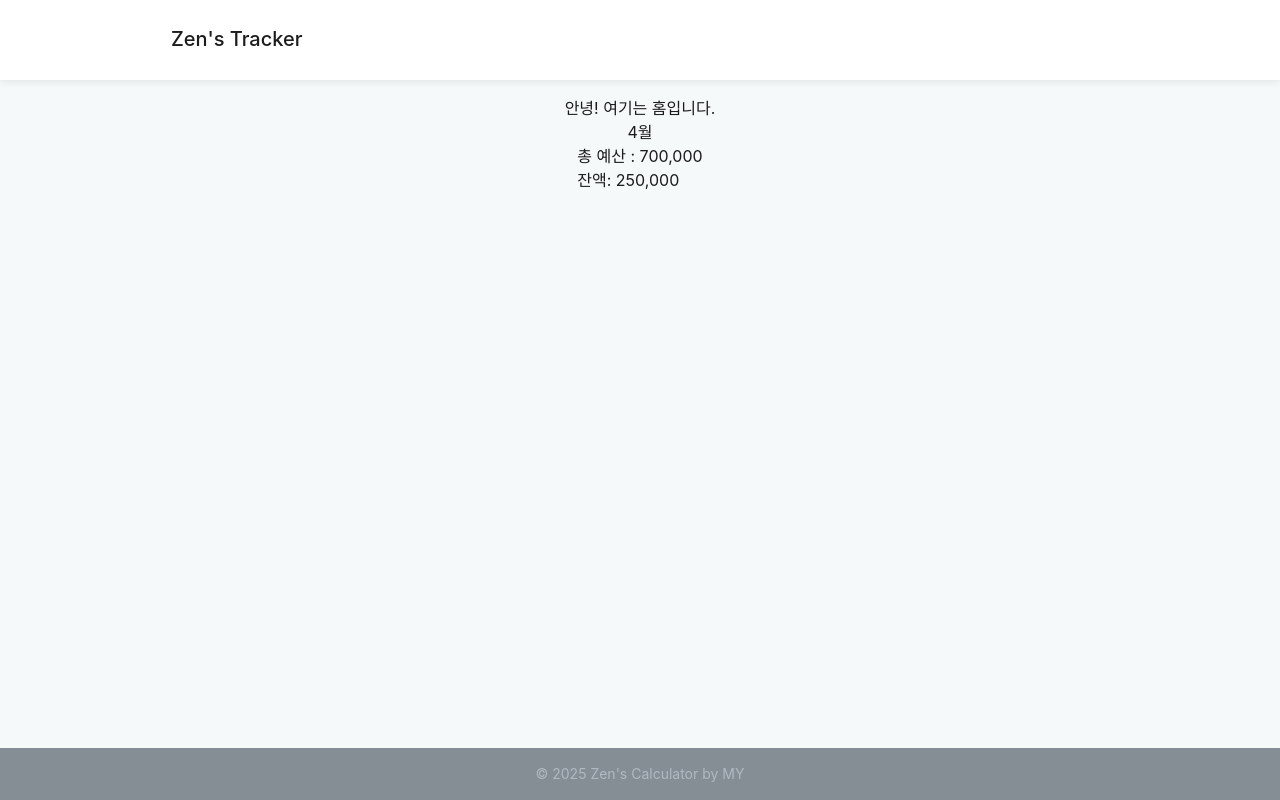
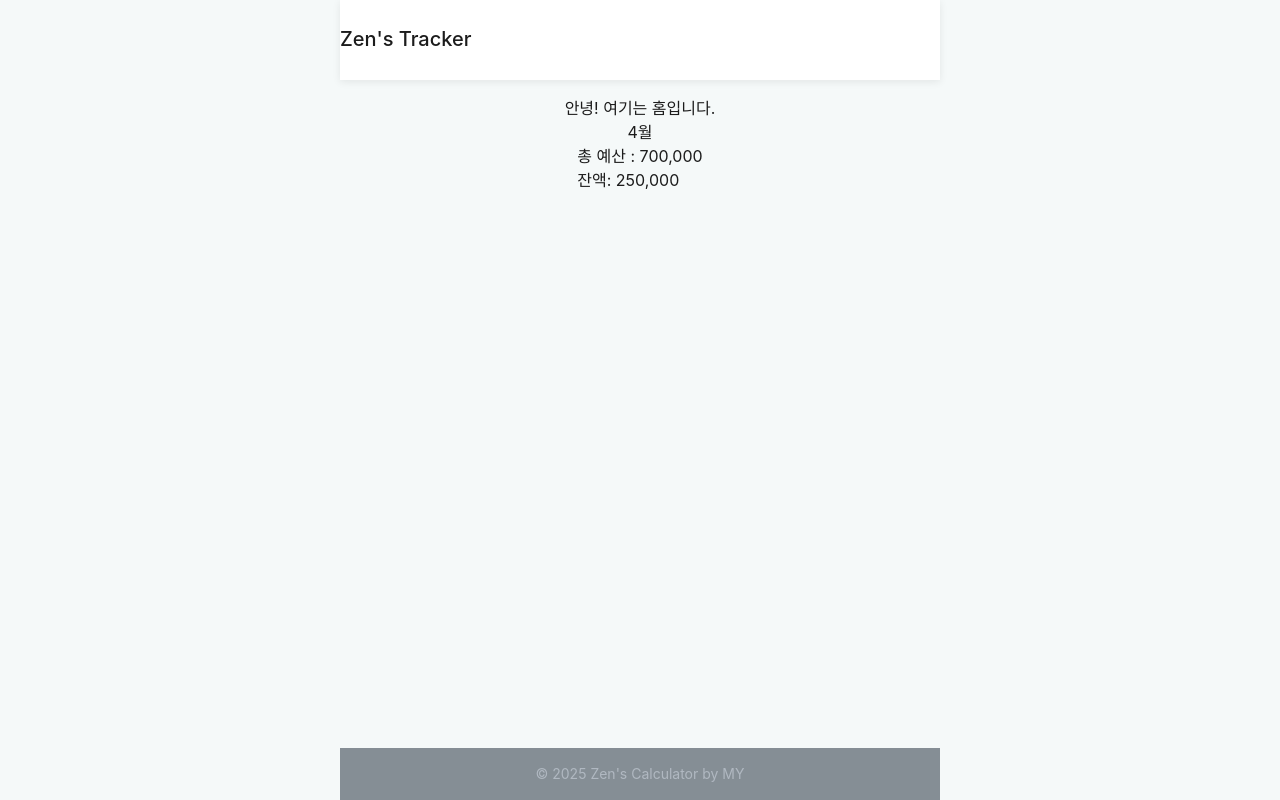
Before and after one commit to ehvzmf/zen-tracker, a React (Vite) app: page / in a window 1280 px wide. Built offline with nearby package versions, Linux system fonts and the light colour scheme; a web font is replaced by a local one.

Commit message:
:sparkles: 앱 레이아웃 조절

```diff
--- a/src/widgets/Layout.tsx
+++ b/src/widgets/Layout.tsx
@@ -15,6 +15,16 @@ export const Layout = () => {
         boxSizing: 'border-box'
       }}
     >
+      <Box
+        sx={{
+          display: 'flex',
+          flexDirection: 'column',
+          alignItems: 'center',
+          justifyContent: 'space-between',
+          width: { xs: '100vw', sm: 600 },
+          minHeight: '100vh',
+        }}
+      >
         <Header />
         <Box
           component="main"
@@ -28,5 +38,7 @@ export const Layout = () => {
         </Box>
         <Footer />
       </Box>
+
+    </Box>
   );
 };
```
Lines whose indentation alone changed are shown as unchanged.
